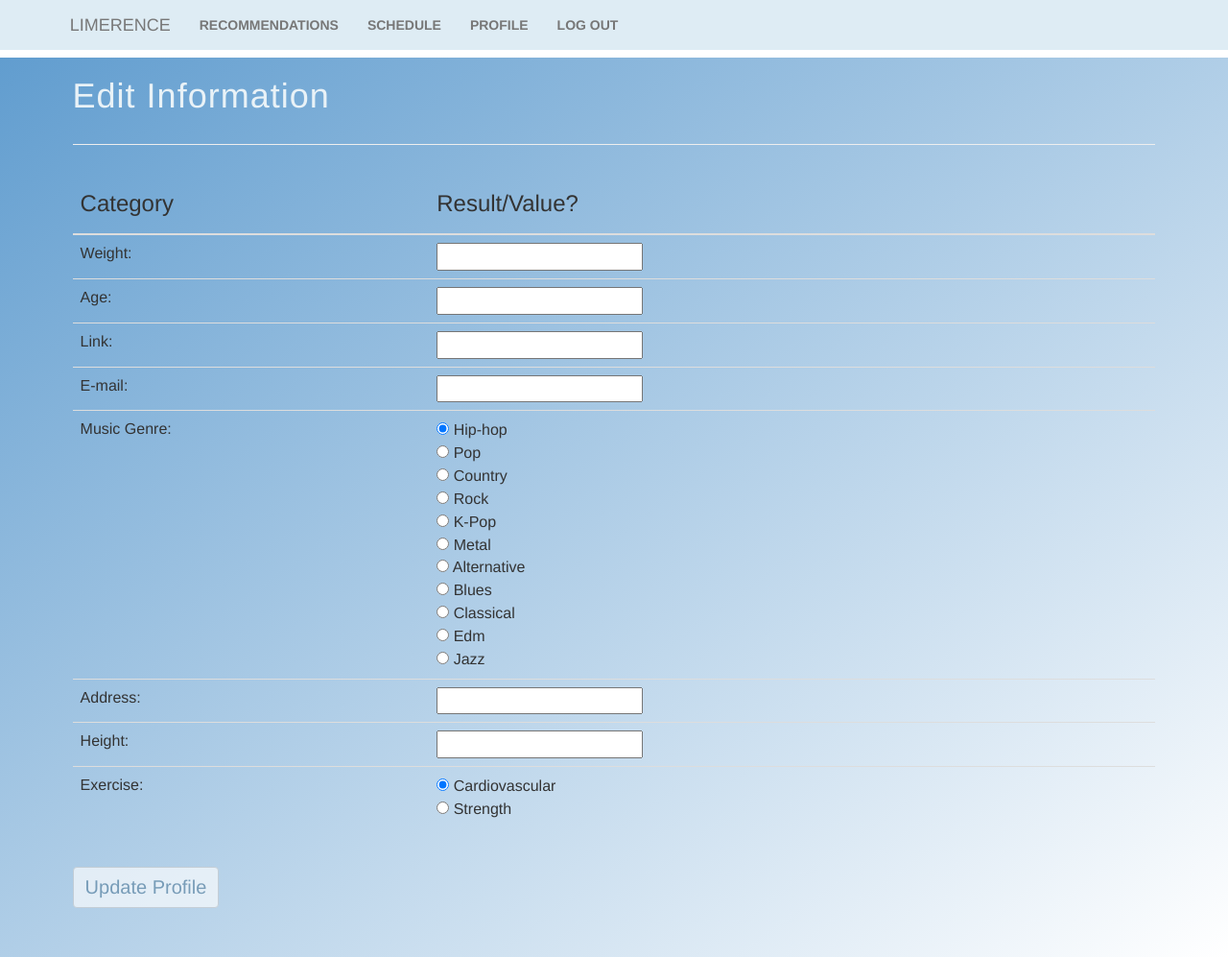
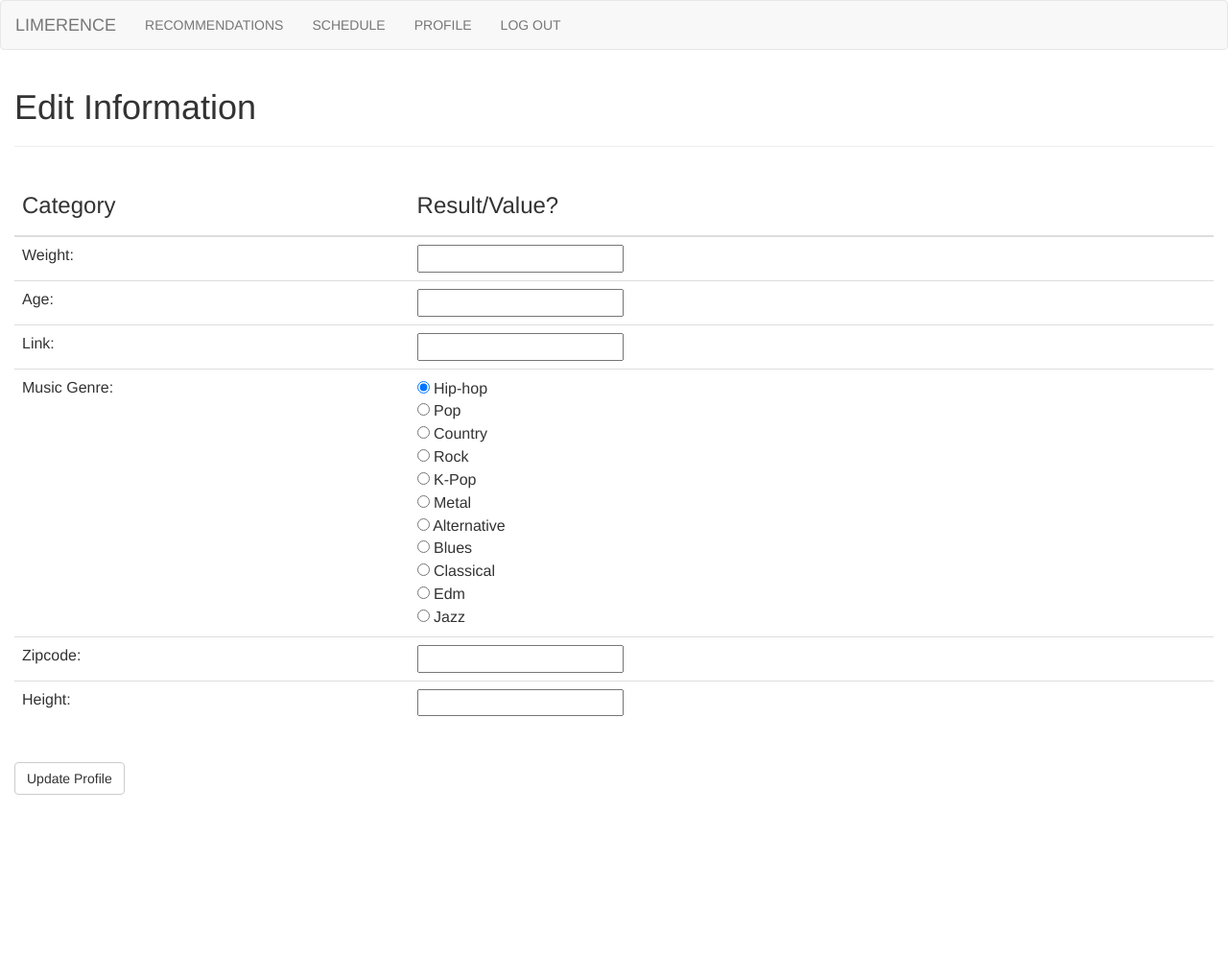
Before and after one commit to yuyangz/Limerence, a Python web app: template templates/edit_profile.html in a window 1280 px wide. Shown: the whole page at 96% size. After the commit the page ends 828 px from the top, so only its background shows below. Run offline with Jinja, Linux system fonts and the light colour scheme; the template is opened without the code that fills it, so the values that code supplies are empty; some libraries are stand-ins or nearby versions.

Commit message:
Updated css

```diff
--- a/static/user.css
+++ /dev/null
@@ -1,104 +0,0 @@
-.navbar {
-    background-color: #DEECF4;
-    margin-bottom: 0;
-    border-radius: 0;
-    border-color: transparent;
-    padding: 0cm 0cm 0cm 1.5cm;
-    position: sticky;
-}
-
-
-div.slide-left {
-    width:100%;
-    overflow:hidden;
-}
-div.slide-left h1 {
-    animation: slide-left 5s;
-}
-
-@keyframes slide-left {
-    from {
-	margin-left: 100%;
-	width: 300%;
-    }
-
-    to {
-	margin-left: 0%;
-	width: 100%;
-    }
-}
-
-
-#grad1 {
-    background: #619DCF; /* For browsers that do not support gradients */
-    background: linear-gradient(to bottom right, #619DCF, white); /* Standard syntax (must be last) */
-}
-
-h1 {
-    font-family: 'Catamaran', 'Helvetica', 'Arial', 'sans-serif';
-    font-weight: 200;
-    letter-spacing: 1px;
-    color: #E9F2F7;
-}
-
-h2{
-    color: red;
-    font-family: 'Catamaran', 'Helvetica', 'Arial', 'sans-serif';
-    font-weight: 50;
-    letter-spacing: 1px;
-}
-li{
-    font-weight: bold;
-}
-
-
-.col-sm-12{
-    padding: 0cm 2cm 1cm 2cm;
-
-}
-
-.well{
-    background: #E3ECF5;
-    padding: 0cm 1cm 0cm 1cm;
-}
-
-.well-sm{
-    padding: 2cm 2cm 2cm 2cm;
-    border-color: transparent;
-}
-
-.btn-default{
-    color: #58819F; font-size: 20px; opacity: 0.65;
-}
-
-.btn-info{
-    color: #58819F;
-    background-color: #C6D8FF;
-    font-size: 20px;
-    opacity: 0.65;
-    border-color: transparent;
-    width: 5cm;
-    padding: 1cm 0cm 1cm 0cm;
-
-}
-
-.btn-info:hover{
-    color: #58819F;
-    background-color: white;
-    border-color: transparent;
-}
-
-.sticky {
-  position: fixed;
-  top: 0;
-  width: 100%
-}
-
-.sticky + .content {
-  padding-top: 60px;
-}
-
-.content{
-    width: 100%;
-    height: 100%
-}
--- a/templates/edit_profile.html
+++ b/templates/edit_profile.html
@@ -34,10 +34,6 @@ Profile
             <td><input type="text" name="pfplink" value="{{info.pfplink}}"></td>
           </tr>
           <tr>
-            <td>E-mail:</td>
-            <td><input type="email" name="email" value="{{info.email}}"></td>
-          </tr>
-          <tr>
             <td>Music Genre:</td>
             <td>
 
@@ -56,20 +52,14 @@ Profile
             </td>
           </tr>
           <tr>
-            <td>Address:</td>
+            <td>Zipcode:</td>
             <td><input type="text" name="address" value="{{ info.address }}"></td>
           </tr>
           <tr>
             <td>Height:</td>
             <td><input type="text" name="height" value="{{ info.height }}"></td>
           </tr>
-          <tr>
-            <td>Exercise:</td>
-            <td>
-              <input type="radio" name="excercise" value="Cardiovascular" checked> Cardiovascular<br>
-              <input type="radio" name="excercise" value="Strength"> Strength<br>
-            </td>
-          </tr>
+
         </tbody>
       </table>
       <br>
--- a/templates/user_base.html
+++ b/templates/user_base.html
@@ -9,7 +9,7 @@
       {% block title %}
       {% endblock %}
     </title>
-    <link rel="stylesheet" type="text/css" href="static/user.css">
+     <link rel="stylesheet" type="text/css" href="static/user_stuff.css">
   </head>
 
 
```
Also changed, not shown: templates/profile.html (+1 -10 lines).
